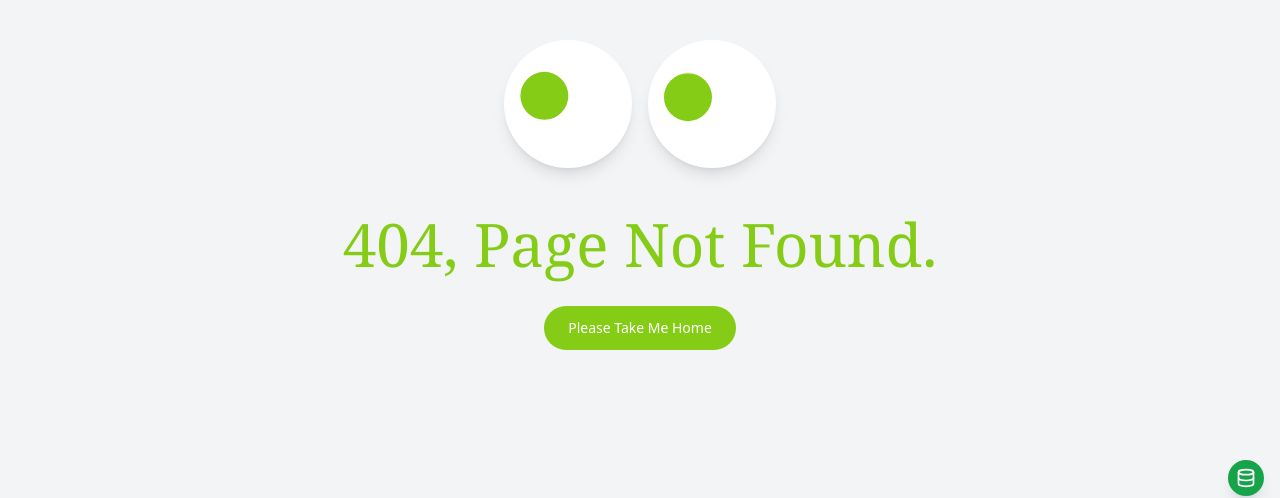
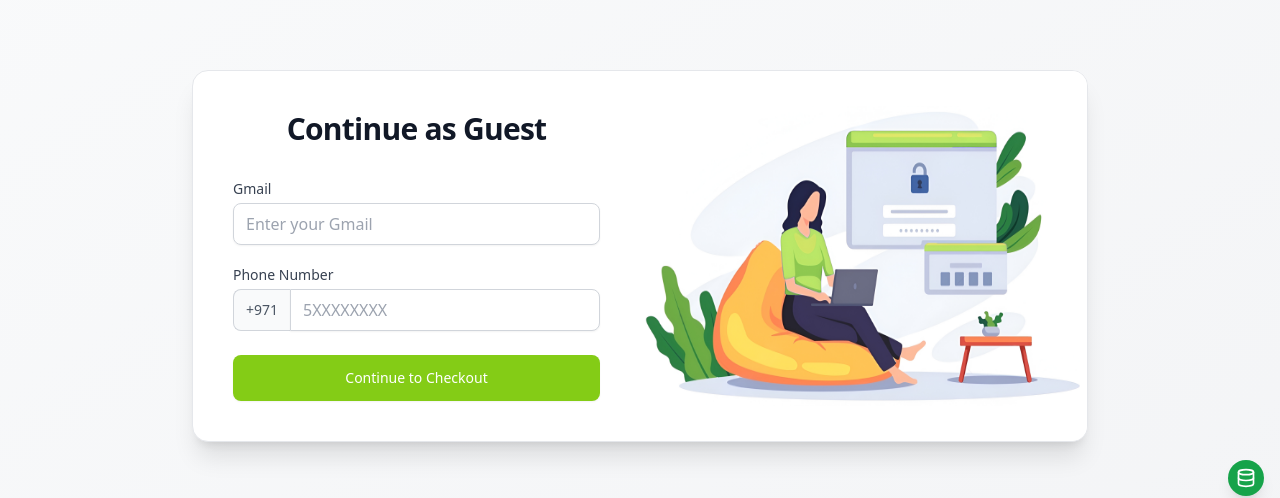
Before and after one commit to TechSolutionor98/graba2z-offic, a React (Vite) app in the folder client/: page /guest in a window 1280 px wide. Shown: the part 288-786 px from the top of the page. Built offline with nearby package versions, Linux system fonts and the light colour scheme; no server answers.

Commit message:
Guest Page implementation

```diff
--- a/client/src/App.jsx
+++ b/client/src/App.jsx
@@ -35,6 +35,7 @@ import CookiesAndPolicy from "./pages/CookiesAndPolicy"
 import ReqBulkPurchase from "./pages/ReqBulkPurchase";
 import ContactUs from "./pages/ContactUs"
 import NotFound from "./pages/NotFound";
+import Guest from "./pages/Guest"
 
 // Import admin pages
 import AdminLogin from "./pages/admin/AdminLogin"
@@ -191,15 +192,12 @@ function App() {
                           <Route path="/cookies-policy" element={<CookiesAndPolicy />} />
                           <Route path="/bulk-purchase" element={<ReqBulkPurchase />} />
                           <Route path="/contact" element={<ContactUs />} />
+                          <Route path="/guest" element={<Guest />} />
 
                           {/* Protected Routes */}
                           <Route
                             path="/checkout"
-                            element={
-                              <ProtectedRoute>
-                                <Checkout />
-                              </ProtectedRoute>
-                            }
+                            element={<Checkout />}
                           />
                           <Route
                             path="/profile"
--- a/client/src/pages/Checkout.jsx
+++ b/client/src/pages/Checkout.jsx
@@ -115,6 +115,15 @@ const Checkout = () => {
   const navigate = useNavigate()
   const { cartItems, cartTotal, clearCart, calculateFinalTotal } = useCart()
   const { user } = useAuth()
+
+  useEffect(() => {
+    if (!user) {
+      const guestInfo = localStorage.getItem("guestInfo")
+      if (!guestInfo) {
+        navigate("/login")
+      }
+    }
+  }, [user, navigate])
 
   const [formData, setFormData] = useState({
     name: user?.name || "",
@@ -575,6 +584,26 @@ const Checkout = () => {
       setFormData((prev) => ({ ...prev, ...parsed }))
     }
   }, [])
+
+  useEffect(() => {
+    if (!user) {
+      const guestInfo = localStorage.getItem("guestInfo")
+      if (guestInfo) {
+        try {
+          const parsed = JSON.parse(guestInfo)
+          setFormData((prev) => ({
+            ...prev,
+            email: parsed.email || prev.email,
+            phone: parsed.phone || prev.phone,
+          }))
+          setPickupDetails((prev) => ({
+            ...prev,
+            phone: prev.phone || parsed.phone || "",
+          }))
+        } catch {}
+      }
+    }
+  }, [user])
 
   const bounceStyle = {
     animation: 'bounce 1s infinite',
--- /dev/null
+++ b/client/src/pages/Guest.jsx
@@ -0,0 +1,105 @@
+import { useState } from "react"
+import { useNavigate } from "react-router-dom"
+
+const Guest = () => {
+  const navigate = useNavigate()
+  const [guestInfo, setGuestInfo] = useState({ email: "", phone: "" })
+  const [error, setError] = useState("")
+  const [loading, setLoading] = useState(false)
+
+  const handleChange = (e) => {
+    const { name, value } = e.target
+    setGuestInfo({ ...guestInfo, [name]: value })
+  }
+
+  const handleSubmit = (e) => {
+    e.preventDefault()
+    setError("")
+    if (!guestInfo.email || !guestInfo.phone || guestInfo.phone.length !== 9) {
+      setError("Please enter a valid email and 9-digit phone number.")
+      return
+    }
+    setLoading(true)
+    localStorage.setItem("guestInfo", JSON.stringify(guestInfo))
+    setLoading(false)
+    navigate("/checkout")
+  }
+
+  return (
+    <div className="min-h-screen flex items-center justify-center py-12 px-4 sm:px-6 lg:px-8 bg-gradient-to-br from-gray-50 to-gray-100">
+      <div className="w-full max-w-4xl flex flex-col md:flex-row bg-white rounded-2xl shadow-xl border border-gray-200 overflow-hidden">
+        {/* Left: Guest Form */}
+        <div className="w-full md:w-1/2 flex items-center justify-center p-6 md:p-10">
+          <div className="max-w-md w-full space-y-8">
+            <div className="text-center">
+              <h2 className="text-3xl font-extrabold text-gray-900 tracking-tight">Continue as Guest</h2>
+            </div>
+            {error && (
+              <div className="p-4 bg-red-50 text-red-600 rounded-lg text-sm border border-red-100 animate-fade-in">
+                {error}
+              </div>
+            )}
+            <form className="mt-8 space-y-6" onSubmit={handleSubmit}>
+              <div className="space-y-5">
+                <div>
+                  <label htmlFor="guest-email" className="block text-sm font-medium text-gray-700 mb-1">Gmail</label>
+                  <input
+                    id="guest-email"
+                    name="email"
+                    type="email"
+                    required
+                    value={guestInfo.email}
+                    onChange={handleChange}
+                    className="block w-full px-3 py-2 border border-gray-300 rounded-lg shadow-sm focus:outline-none focus:ring-2 focus:ring-lime-500"
+                    placeholder="Enter your Gmail"
+                  />
+                </div>
+                <div>
+                  <label htmlFor="guest-phone" className="block text-sm font-medium text-gray-700 mb-1">Phone Number</label>
+                  <div className="flex">
+                    <span className="inline-flex items-center px-3 rounded-l-lg border border-r-0 border-gray-300 bg-gray-50 text-gray-600 text-sm select-none">+971</span>
+                    <input
+                      id="guest-phone"
+                      name="phone"
+                      type="tel"
+                      required
+                      pattern="[0-9]{9}"
+                      maxLength={9}
+                      minLength={9}
+                      value={guestInfo.phone}
+                      onChange={e => {
+                        // Only allow numbers, max 9 digits
+                        const val = e.target.value.replace(/[^0-9]/g, '').slice(0, 9)
+                        setGuestInfo({ ...guestInfo, phone: val })
+                      }}
+                      className="block w-full px-3 py-2 border border-gray-300 rounded-r-lg shadow-sm focus:outline-none focus:ring-2 focus:ring-lime-500"
+                      placeholder="5XXXXXXXX"
+                      autoComplete="tel"
+                    />
+                  </div>
+                </div>
+              </div>
+              <button
+                type="submit"
+                className="w-full py-3 px-4 mt-3 border border-transparent rounded-lg shadow-sm text-sm font-medium text-white bg-lime-500 hover:bg-lime-600 focus:outline-none focus:ring-2 focus:ring-offset-2 focus:ring-lime-500 transition-all duration-200 disabled:opacity-50 disabled:cursor-not-allowed"
+                disabled={loading}
+              >
+                {loading ? "Continuing..." : "Continue to Checkout"}
+              </button>
+            </form>
+          </div>
+        </div>
+        {/* Right: Image */}
+        <div className="hidden lg:flex items-center justify-center md:block md:w-1/2 bg-white relative">
+          <img
+            src="/guest.jpg"
+            alt="Guest Visual"
+            className="w-full h-[300px] cover object-center"
+          />
+        </div>
+      </div>
+    </div>
+  )
+}
+
+export default Guest
--- a/client/src/pages/Login.jsx
+++ b/client/src/pages/Login.jsx
@@ -5,6 +5,7 @@ import { Link, useNavigate } from "react-router-dom"
 import { useAuth } from "../context/AuthContext"
 import { useToast } from "../context/ToastContext"
 import { Eye, EyeOff, Mail, Lock } from "lucide-react"
+import { Fragment } from "react"
 
 const Login = () => {
   const navigate = useNavigate()
@@ -62,15 +63,12 @@ const Login = () => {
           <div className="max-w-md w-full space-y-8">
             <div className="text-center">
               <h2 className="text-3xl font-extrabold text-gray-900 tracking-tight">Welcome back</h2>
-
             </div>
-
             {error && (
               <div className="p-4 bg-red-50 text-red-600 rounded-lg text-sm border border-red-100 animate-fade-in">
                 {error}
               </div>
             )}
-
             <form className="mt-8 space-y-6" onSubmit={handleSubmit}>
               <div className="space-y-5">
                 <div>
@@ -163,12 +161,20 @@ const Login = () => {
                     "Sign in"
                   )}
                 </button>
+                {/* Guest Mode Button */}
+                <button
+                  type="button"
+                  className="w-full flex justify-center py-3 px-4 mt-3 border border-gray-300 rounded-lg shadow-sm text-sm font-medium text-gray-700 bg-white hover:bg-gray-50 focus:outline-none focus:ring-2 focus:ring-offset-2 focus:ring-lime-500 transition-all duration-200"
+                  onClick={() => navigate("/guest")}
+                >
+                  Continue as Guest
+                </button>
                 <p className="mt-4 text-md text-gray-600">
-                Don't have an account?{" "}
-                <Link to="/register" className="font-semibold text-gray-900 hover:text-gray-700 transition-colors">
-                  Sign up
-                </Link>
-              </p>
+                  Don't have an account?{" "}
+                  <Link to="/register" className="font-semibold text-gray-900 hover:text-gray-700 transition-colors">
+                    Sign up
+                  </Link>
+                </p>
               </div>
             </form>
           </div>
@@ -181,7 +187,6 @@ const Login = () => {
             className="w-full h-full object-cover object-center"
           />
         </div>
-
       </div>
     </div>
   )
```
Also changed, not shown: client/public/guest.jpg (added).
